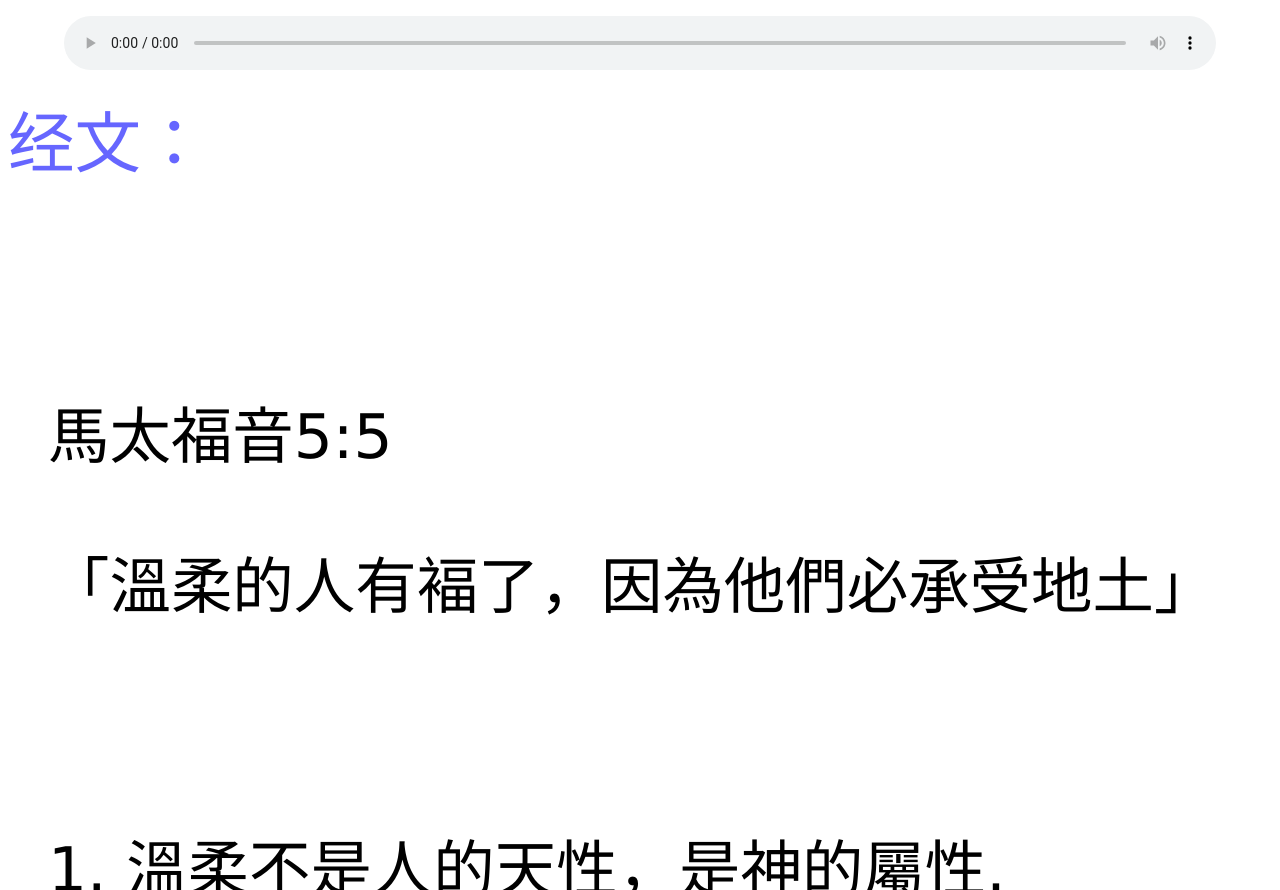
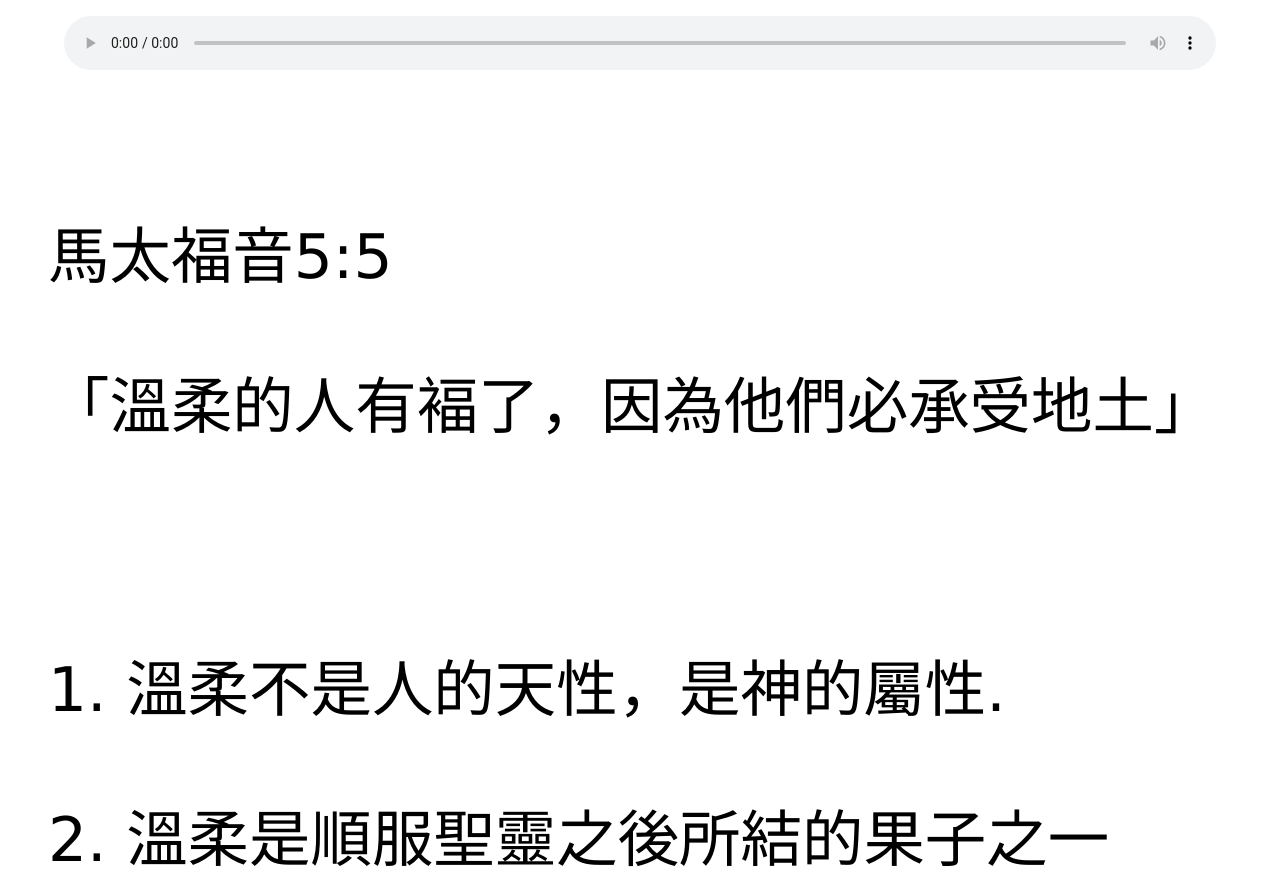
Before and after one commit to bcbcsermon2019/bcbcsermon2019.github.io, a plain HTML site: page 2018-12-30.html in a window 1280 px wide. Shown: the part 1310-2200 px from the top of the page. Drawn offline with Linux system fonts and the light colour scheme.

Commit message:
Update 2018-12-30.html

```diff
--- a/2018-12-30.html
+++ b/2018-12-30.html
@@ -30,10 +30,6 @@
    </script>
    <script type="text/javascript" src="audioSermons.js"></script>
 </div>
-
-<p><span id="section" >经文：</span></p>
-<p>&nbsp;</p>
-<p>&nbsp;</p>
 <div id="verse">
   <blockquote type="cite">
     <div dir="ltr">
@@ -45,10 +41,10 @@
           <p><br>
           </p>
           <p>1. 溫柔不是人的天性，是神的屬性.</p>
-          <p><br>
+          <p>
           </p>
           <p>2. 溫柔是順服聖靈之後所結的果子之一（加拉大5:23）</p>
-          <p><br>
+          <p>
           </p>
           <p>3. 「溫柔」是什麼意思？</p>
           <p>-）脫去一切的污穢, 順服神的心意（雅各1:21； 加拉太5:23;  馬太5:3）</p>
@@ -61,7 +57,7 @@
           <p>-） 亞伯拉罕（創世13:1-18）</p>
           <p>-）摩西（民數12:1-3）</p>
           <p>-）主耶穌 （馬太11:29）</p>
-          <p><br>
+          <p>
           </p>
           <p>4. 「溫柔」跟下面幾種心態和行為不同的：</p>
           <p>-）忌妒 （民數12:1-15）</p>
@@ -72,13 +68,13 @@
           <p>-）以牙還牙（羅馬12:20）</p>
           <p>-）害怕（提後2:1-7）</p>
           <p>-）驕傲（但以理4:28-37；5:1-30；使徒12:21-23）</p>
-          <p><br>
+          <p>
           </p>
           <p>5. 「必承受地土 」，是什麼意思?</p>
           <p>1）是神應許的。</p>
           <p>-）因為萬有全是你們的 （哥前3: 21b-22；使徒20:32）</p>
           <p>-) 溫柔的人是主家中的人，是神的????女（羅馬8:16-17）</p>
-          <p><br>
+          <p>
           </p>
           <p>2）溫柔的人，不但承受地土，還得了很多神的祝福：</p>
           <p>-）可以依靠神（詩篇37:3-7，34，40）</p>
@@ -89,13 +85,13 @@
           <p>-）成為一個和平的人有好結局（詩篇37:37）</p>
           <p>-）神的律法在他心裡（詩篇37:30-31）</p>
           <p>-）神會幫助他（詩篇37:40）</p>
-          <p><br>
+          <p>
           </p>
           <p>6. 神的溫柔讓我們：</p>
           <p>1）看到「寬恕別人」是要真正發自內心（馬太18:27；歌羅西3:13；  以弗所4:26-27）</p>
           <p>2） 我們可以將重担交給神（馬太11:28）</p>
           <p>3）求神给我們一顆溫柔的心（彼前5:7-10）</p>
-          <p><br>
+          <p>
           </p>
           <p>7. 如何應用</p>
         </div>
```
